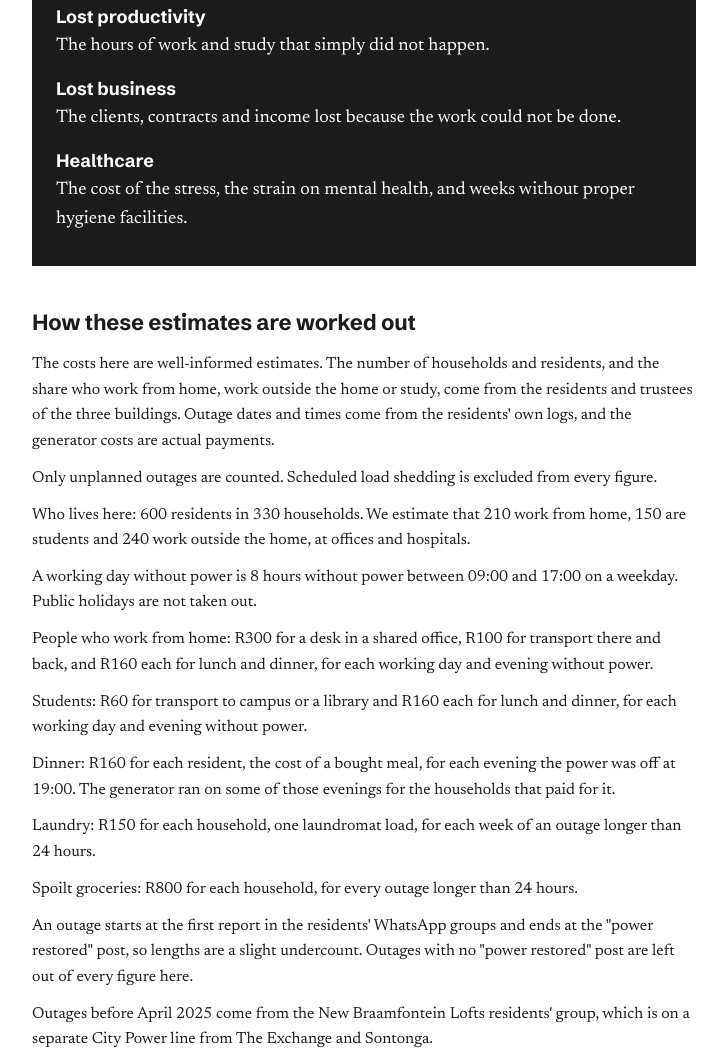
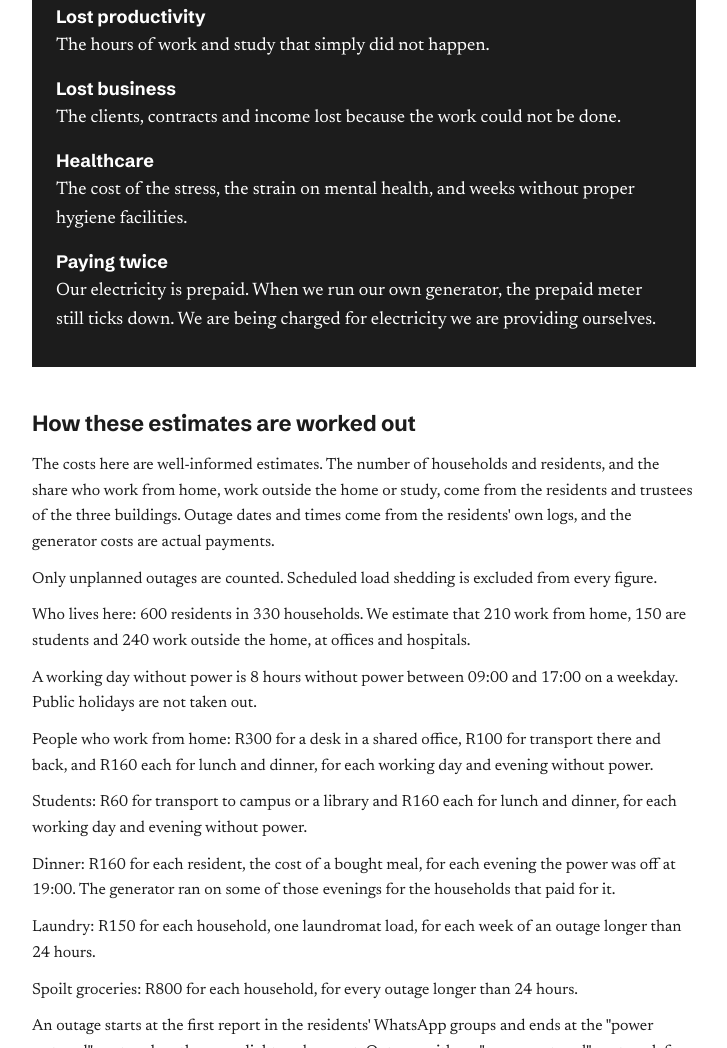
Before and after one commit to jaderabbit/joburgisburning, a plain HTML site: page index.html in a window 1280 px wide. Shown: the part 7526-8574 px from the top of the page, without its empty margins (276-1003 px from the left). Drawn offline with Linux system fonts and the light colour scheme.

Commit message:
Add prepaid meter double charge to uncounted costs
Co-Authored-By: Claude Fable 5.2 <noreply@anthropic.com>
Claude-Session: https://claude.ai/code/session_019LoAmyHsn5CN3ZVHEZSPQB

```diff
--- a/index.html
+++ b/index.html
@@ -369,6 +369,7 @@ footer{font-family:var(--display);font-size:.8125rem;color:var(--soft);padding-t
 <div><dt>Lost productivity</dt><dd>The hours of work and study that simply did not happen.</dd></div>
 <div><dt>Lost business</dt><dd>The clients, contracts and income lost because the work could not be done.</dd></div>
 <div><dt>Healthcare</dt><dd>The cost of the stress, the strain on mental health, and weeks without proper hygiene facilities.</dd></div>
+<div><dt>Paying twice</dt><dd>Our electricity is prepaid. When we run our own generator, the prepaid meter still ticks down. We are being charged for electricity we are providing ourselves.</dd></div>
 </dl>
 </div>
 
```
